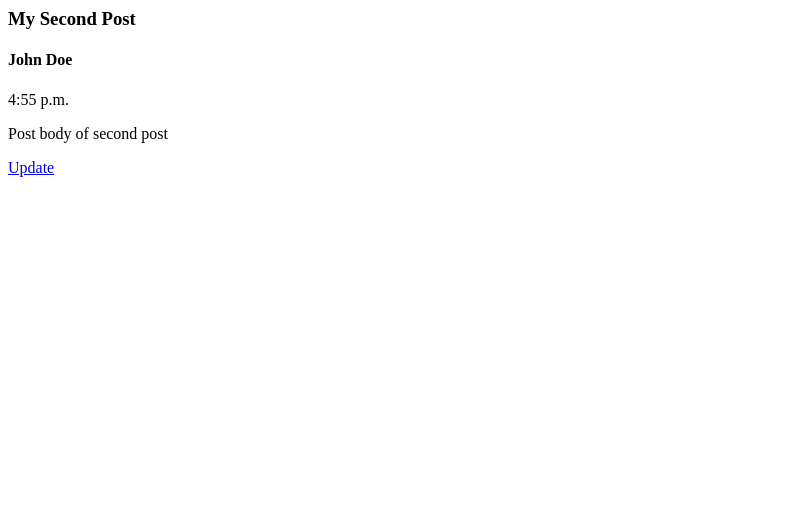
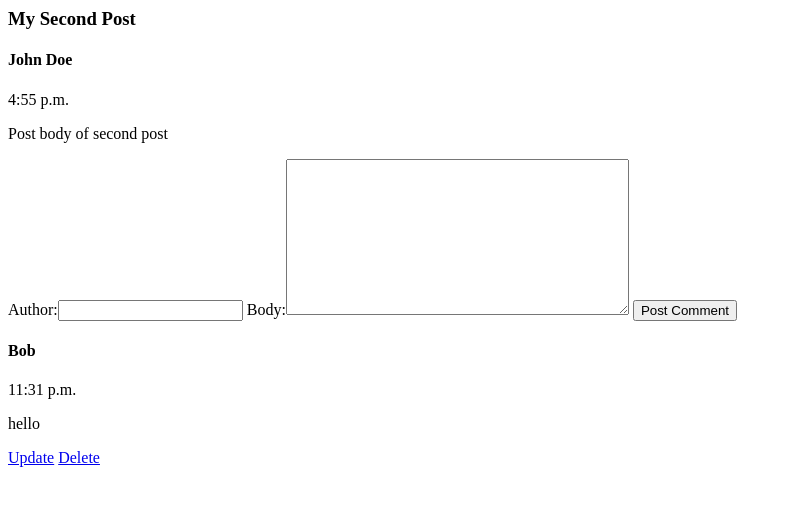
Before and after one commit to jovanfoster/django_blog, a Django app: page /post/2/ in a window 1280 px wide. Shown: the top 506 px of the page, without its empty margins (0-792 px from the left). Run offline with Django 3.2, Linux system fonts and the light colour scheme; data comes from the database, SQL or seed files in the repository; both versions use the stored data as it was after the commit.

Commit message:
added comment feature

```diff
--- a/app/admin.py
+++ b/app/admin.py
@@ -3,3 +3,4 @@ from .models import *
 
 # Register your models here.
 admin.site.register(Post)
+admin.site.register(Comment)
--- a/app/forms.py
+++ b/app/forms.py
@@ -6,3 +6,10 @@ class PostForm(ModelForm):
     class Meta:
         model = Post
         fields = ['author', 'title', 'body']
+
+
+class CommentForm(ModelForm):
+
+    class Meta:
+        model = Comment
+        fields = ['author', 'body']
--- a/app/models.py
+++ b/app/models.py
@@ -10,3 +10,10 @@ class Post(models.Model):
 
     def __str__(self):
         return self.title
+
+
+class Comment(models.Model):
+    author = models.CharField(max_length=30)
+    body = models.TextField()
+    post = models.ForeignKey(Post, related_name='comments', on_delete=models.CASCADE)
+    date_created = models.TimeField(auto_now=True)
--- a/app/templates/app/post_detail.html
+++ b/app/templates/app/post_detail.html
@@ -5,6 +5,26 @@
     <p>{{ post.date_created }}</p>
     <p>{{ post.body }}</p>
 
+    <form method="POST" action="">
+        {% csrf_token %}
+        {{ form }}
+
+        <input type="submit" value="Post Comment">
+    </form>
+
+    <div>
+        {% for comment in post.comments.all %}
+
+            <div>
+                <h4>{{ comment.author }}</h4>
+                <p>{{ comment.date_created }}</p>
+                <p>{{ comment.body }}</p>
+            </div>
+
+        {% endfor %}
+    </div>
+
 {% endblock %}
 
 <a href="{% url 'post-update' post.pk %}">Update</a>
+<a href="{% url 'post-delete' post.pk %}">Delete</a>
--- a/app/templates/app/post_update_form.html
+++ b/app/templates/app/post_update_form.html
@@ -6,5 +6,5 @@
         {{ form.as_table }}
     </table>
 
-    <input type="submit" name="update-post">
+    <input type="submit" value="Update">
 </form>
--- a/app/urls.py
+++ b/app/urls.py
@@ -3,8 +3,9 @@ from django.urls import path
 
 urlpatterns = [
     path('', views.index, name='index'),
-    path('post/<int:pk>/', views.PostDetail.as_view(), name='post-detail'),
+    path('post/<int:pk>/', views.post_detail, name='post-detail'),
     path('post/create/', views.create_post, name='post-create'),
     path('post/<int:pk>/update/', views.update_post, name='post-update'),
+    path('post/<int:pk>/delete/', views.delete_post, name='post-delete'),
 
 ]
--- a/app/views.py
+++ b/app/views.py
@@ -1,4 +1,4 @@
-from django.shortcuts import render, redirect
+from django.shortcuts import render, redirect, get_object_or_404
 from django.http import HttpResponse
 from django.views.generic import DetailView
 
@@ -44,5 +44,34 @@ def update_post(request, pk):
     return render(request, 'app/post_update_form.html', context)
 
 
-class PostDetail(DetailView):
-    model = Post
+def delete_post(request, pk):
+    post = Post.objects.get(id=pk)
+
+    if request.method == 'POST':
+        post.delete()
+        return redirect('/')
+
+    context = {'post': post}
+
+    return render(request, 'app/post_delete_form.html', context)
+
+
+def post_detail(request, pk):
+    post = get_object_or_404(Post, id=pk)
+
+    if request.method == 'POST':
+        form = CommentForm(request.POST)
+
+        if form.is_valid():
+            new_comment = form.save(commit=False)
+            new_comment.post = post
+            new_comment.save()
+            return redirect('/post/%d' % pk)
+
+    else:
+        form = CommentForm()
+
+
+    context = {'post': post, 'form': form}
+
+    return render(request, 'app/post_detail.html', context)
```
Also changed, not shown: app/templates/app/post_delete_form.html (added, +7 -0 lines), app/migrations/0002_comment.py (added), db.sqlite3.
